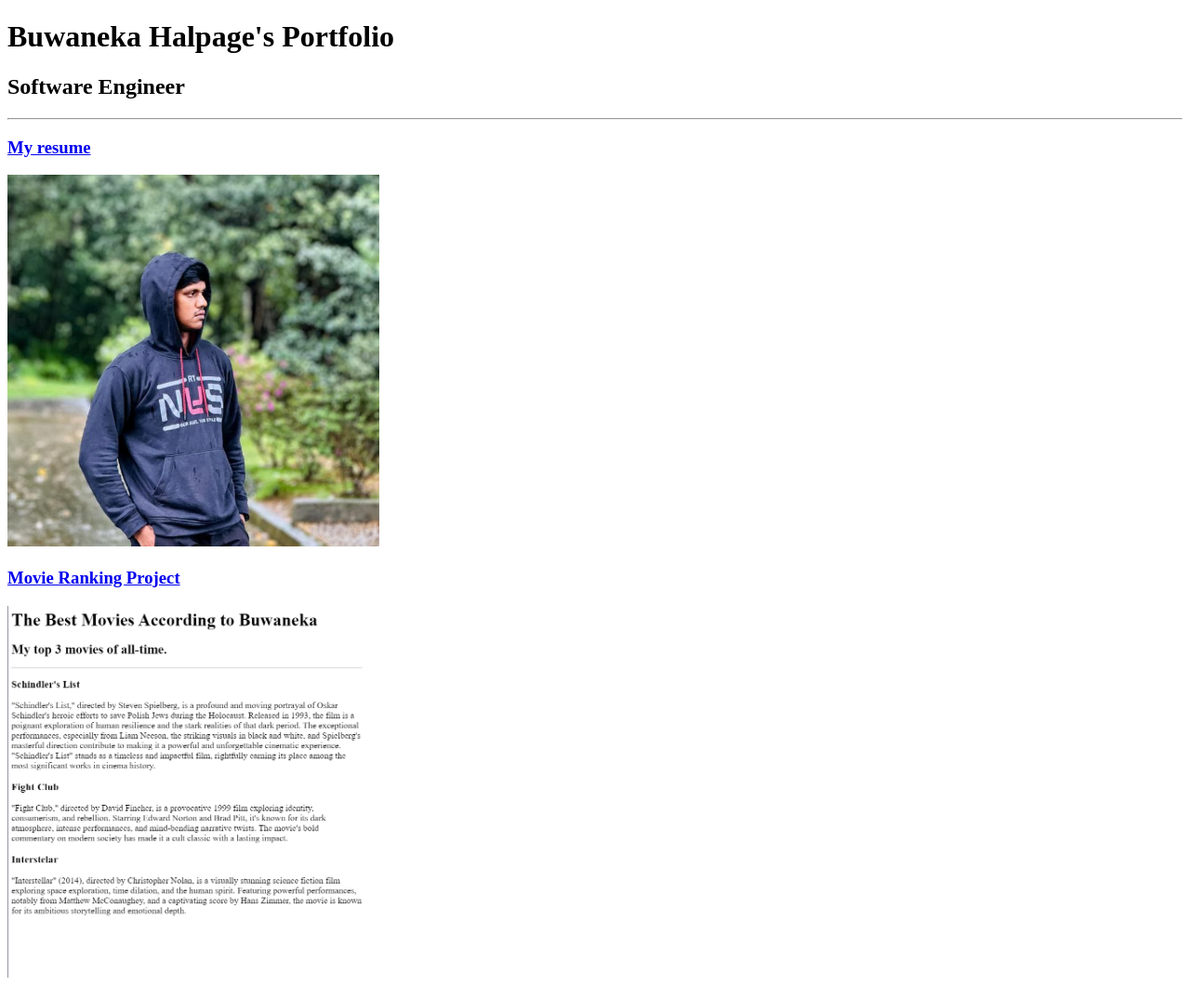
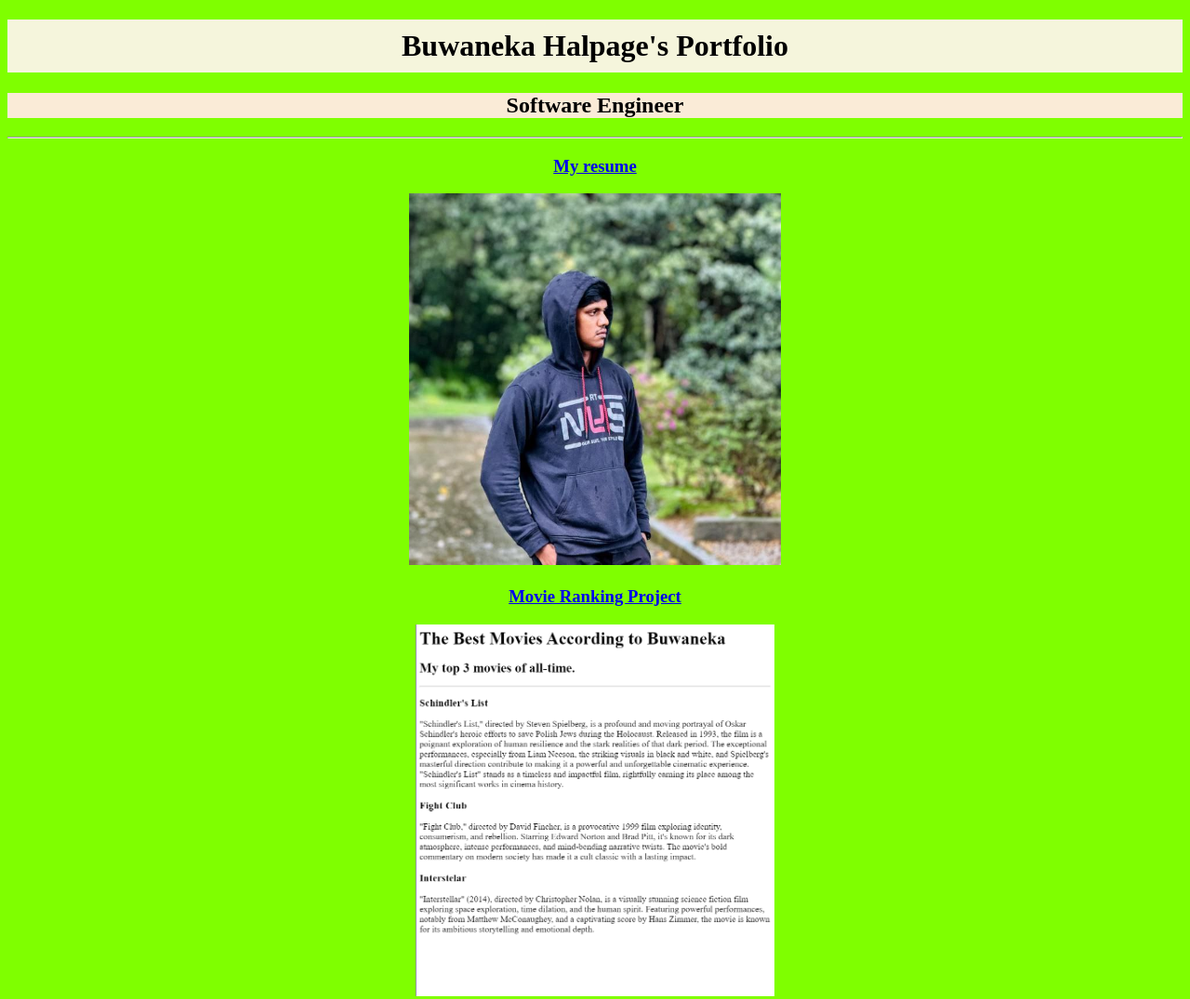
Before and after one commit to hhh-berzerk/html-portfolio, a plain HTML site: page index.html in a window 1280 px wide. Shown: the top 1075 px of the page at 93% size. Drawn offline with Linux system fonts and the light colour scheme.

Commit message:
update new
added a bit of css to the main page as well(but using interna css)

```diff
--- a/index.html
+++ b/index.html
@@ -16,6 +16,19 @@ https://developer.mozilla.org/en-US/docs/Web/HTML/Element/img#attr-height -->
 <!DOCTYPE html>
 <html lang="en">
 <head>
+    <style>
+        *{
+            text-align: center;
+            background-color: chartreuse;
+        }
+        h1{
+            background-color: beige;
+            padding: 10px;
+        }
+        h2{
+            background-color: antiquewhite;
+        }
+    </style>
     <meta charset="UTF-8">
     <meta name="viewport" content="width=device-width, initial-scale=1.0">
     <title>My Portfolio</title>
@@ -34,7 +47,8 @@ https://developer.mozilla.org/en-US/docs/Web/HTML/Element/img#attr-height -->
     <img src="./assets/images/bday-invite.png" height="400" alt="bday invite project screenshot"/>
     <br>
     <h3><a href="./6.4+Motivation+Meme+Project/6.4 Motivation Meme Project/MemePage.html">Meme Page</a></h3>
-    <img src=""/>
+    <img src="./assets/images/meme-page.png" height="300" width="300"/>
+    <hr>
     <a href="./public/about.html" >About me</a>
     <a href="./public/contact.html">Contact me</a>
 
```
Also changed, not shown: assets/images/meme-page.png (added).
